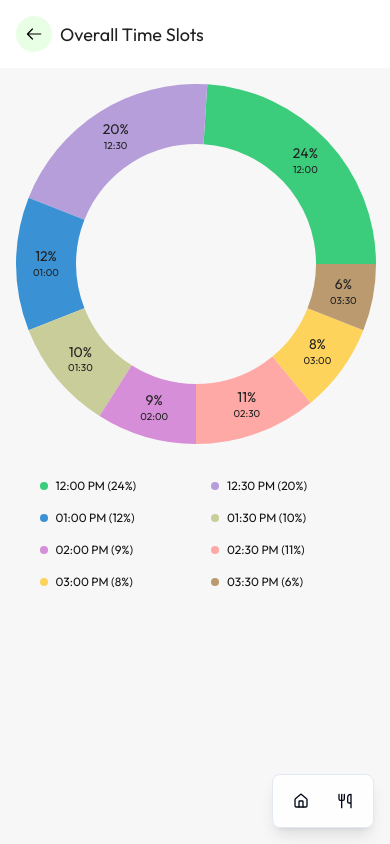
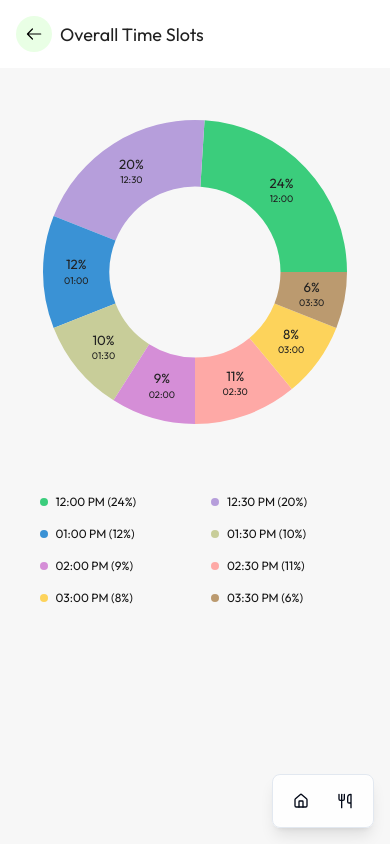
Before and after one commit to suraj-tatvasoft/Aaharam, a React (Vite) app: page /overall-time-slots in a window 390 px wide. Built offline with nearby package versions, Linux system fonts and the light colour scheme.

Commit message:
responsive chart

```diff
--- a/src/pages/OverallTimeSlots.tsx
+++ b/src/pages/OverallTimeSlots.tsx
@@ -27,14 +27,15 @@ const OverallTimeSlots = () => {
   return (
     <PageLayout title="Overall Time Slots">
       <div className="flex flex-col items-center flex-1 p-4 w-full">
-        <div className="w-[360px] h-[360px] flex items-center justify-center mx-auto mb-8">
-          <PieChart width={360} height={360}>
+        <div className="w-full p-2 aspect-square flex items-center justify-center mx-auto mb-8">
+          <ResponsiveContainer width={360} height={360}>
+            <PieChart>
               <Pie
                 data={data}
                 dataKey="value"
                 nameKey="name"
-              innerRadius={120}
-              outerRadius={180}
+                innerRadius={90}
+                outerRadius={160}
                 label={({
                   cx,
                   cy,
@@ -86,6 +87,7 @@ const OverallTimeSlots = () => {
                 ))}
               </Pie>
             </PieChart>
+          </ResponsiveContainer>
         </div>
         <div className="grid grid-cols-2 gap-y-3 gap-x-8 w-[311px] mx-auto mb-2">
           {data.map((entry, index) => (
```
Lines whose indentation alone changed are shown as unchanged.
